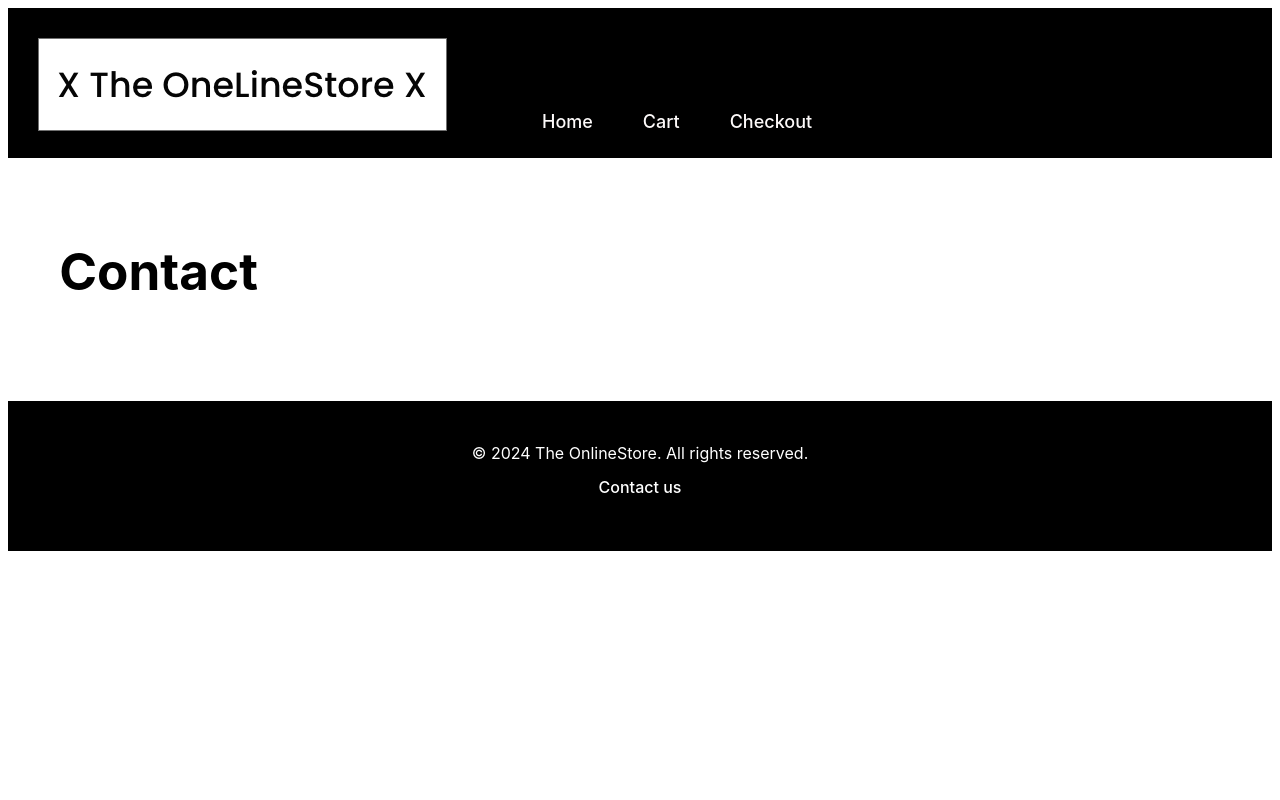
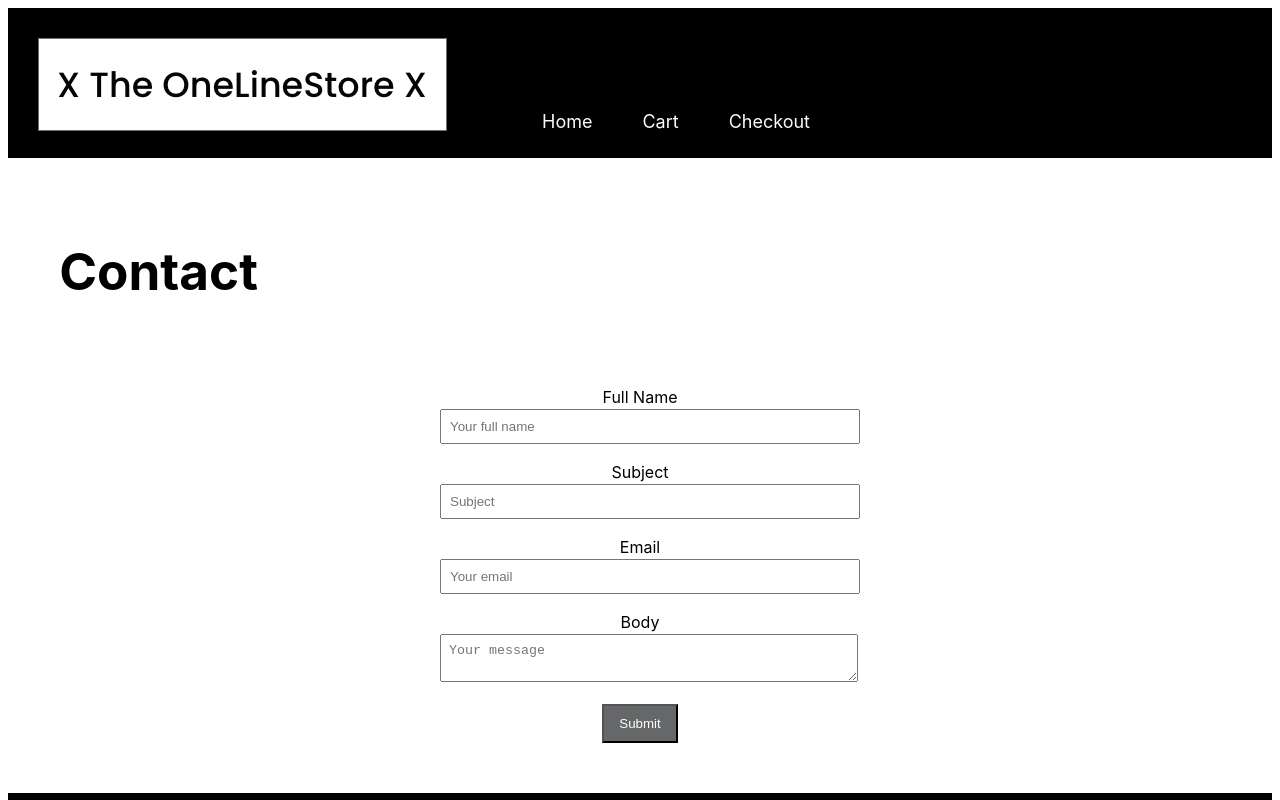
Before and after one commit to CamillaHorneland/online-shop, a React (Vite) app: page /contact in a window 1280 px wide. Shown: the top 800 px of the page. Built offline with nearby package versions, Linux system fonts and the light colour scheme.

Commit message:
contact form

```diff
--- /dev/null
+++ b/src/components/contact/Contact.jsx
@@ -0,0 +1,139 @@
+import React, { useState } from 'react';
+import styles from './Contact.module.css';
+
+function ContactPage() {
+  const [fullName, setFullName] = useState('');
+  const [subject, setSubject] = useState('');
+  const [email, setEmail] = useState('');
+  const [body, setBody] = useState('');
+
+  function onFormSubmit(event) {
+    event.preventDefault();
+
+    if (validateForm()) {
+      const formData = {
+        fullName,
+        subject,
+        email,
+        body,
+      };
+
+      console.log(formData);
+
+      setFullName('');
+      setSubject('');
+      setEmail('');
+      setBody('');
+    }
+  }
+
+  function onTextInputChange(event) {
+    const value = event.target.value;
+    const name = event.target.name;
+
+    if (name === 'full-name') {
+      setFullName(value);
+    } else if (name === 'subject') {
+      setSubject(value);
+    } else if (name === 'email') {
+      setEmail(value);
+    } else if (name === 'body') {
+      setBody(value);
+    }
+  }
+
+  function validateForm() {
+    if (fullName.length < 3) {
+      alert('Full name must be at least 3 characters.');
+      return false;
+    }
+
+    if (subject.length < 3) {
+      alert('Subject must be at least 3 characters.');
+      return false;
+    }
+
+    if (!isValidEmail(email)) {
+      alert('Please enter a valid email address.');
+      return false;
+    }
+
+    if (body.length < 3) {
+      alert('Body must be at least 3 characters.');
+      return false;
+    }
+
+    return true;
+  }
+
+  function isValidEmail(email) {
+    const emailRegex = /^[^\s@]+@[^\s@]+\.[^\s@]+$/;
+    return emailRegex.test(email);
+  }
+
+  return (
+  <div>
+    <div className={styles.formContainer}>
+      <form onSubmit={onFormSubmit}>
+        <label htmlFor="full-name" className={styles.formLabel}>
+          Full Name
+        </label>
+        <input
+          type="text"
+          name="full-name"
+          value={fullName}
+          placeholder="Your full name"
+          onChange={onTextInputChange}
+          className={styles.formInput}
+          required
+        />
+
+        <label htmlFor="subject" className={styles.formLabel}>
+          Subject
+        </label>
+        <input
+          type="text"
+          name="subject"
+          value={subject}
+          placeholder="Subject"
+          onChange={onTextInputChange}
+          className={styles.formInput}
+          required
+        />
+
+        <label htmlFor="email" className={styles.formLabel}>
+          Email
+        </label>
+        <input
+          type="email"
+          name="email"
+          value={email}
+          placeholder="Your email"
+          onChange={onTextInputChange}
+          className={styles.formInput}
+          required
+        />
+
+        <label htmlFor="body" className={styles.formLabel}>
+          Body
+        </label>
+        <textarea
+          name="body"
+          value={body}
+          placeholder="Your message"
+          onChange={onTextInputChange}
+          className={styles.formTextarea}
+          required
+        />
+
+        <button type="submit" className={styles.formButton}>
+          Submit
+        </button>
+      </form>
+    </div>
+  </div>
+);
+
+}
+
+export default ContactPage;
--- /dev/null
+++ b/src/components/contact/Contact.module.css
@@ -0,0 +1,27 @@
+.formContainer {
+    max-width: 400px;
+    margin: 0 auto;
+}
+
+.formLabel {
+    margin-bottom: 8px;
+}
+
+.formInput {
+    width: 100%;
+    padding: 8px;
+    margin-bottom: 16px;
+}
+
+.formTextarea {
+    width: 100%;
+    padding: 8px;
+    margin-bottom: 16px;
+}
+
+.formButton {
+    background-color: #666768;
+    color: #fff;
+    padding: 10px 15px;
+    cursor: pointer;
+}
--- a/src/index.css
+++ b/src/index.css
@@ -8,14 +8,9 @@
   -moz-osx-font-smoothing: grayscale;
 }
 
-a {
-  font-weight: 500;
-  color: #050505;
-  text-decoration: inherit;
-}
-a:hover {
+/* a:hover {
   color: #cacacb;
-}
+}  */
 
 h1 {
   font-size: 3.2em;
@@ -23,16 +18,10 @@ h1 {
 }
 
 button {
-  border-radius: 10px;
-  border: 1px solid transparent;
-  padding: 1em 1.2em;
-  font-size: 1em;
-  font-weight: 500;
-  font-family: inherit;
-  background-color: lightgrey;
+  background-color: #666768;
+  color: #fff;
+  padding: 10px 15px;
   cursor: pointer;
-  width: 150px;
-  height: 40px;
 }
 
 button:hover {
--- a/src/pages/ContactPage.jsx
+++ b/src/pages/ContactPage.jsx
@@ -1,9 +1,12 @@
-function ContactPage() {
-	return (
-		<>
-			<h1>Contact</h1>
-		</>
-	);
+import ContactPage from "../components/contact/Contact";
+
+function Contact() {
+  return (
+    <>
+      <h1>Contact</h1>
+      <ContactPage />
+    </>
+  );
 }
 
-export default ContactPage;
+export default Contact;
```
